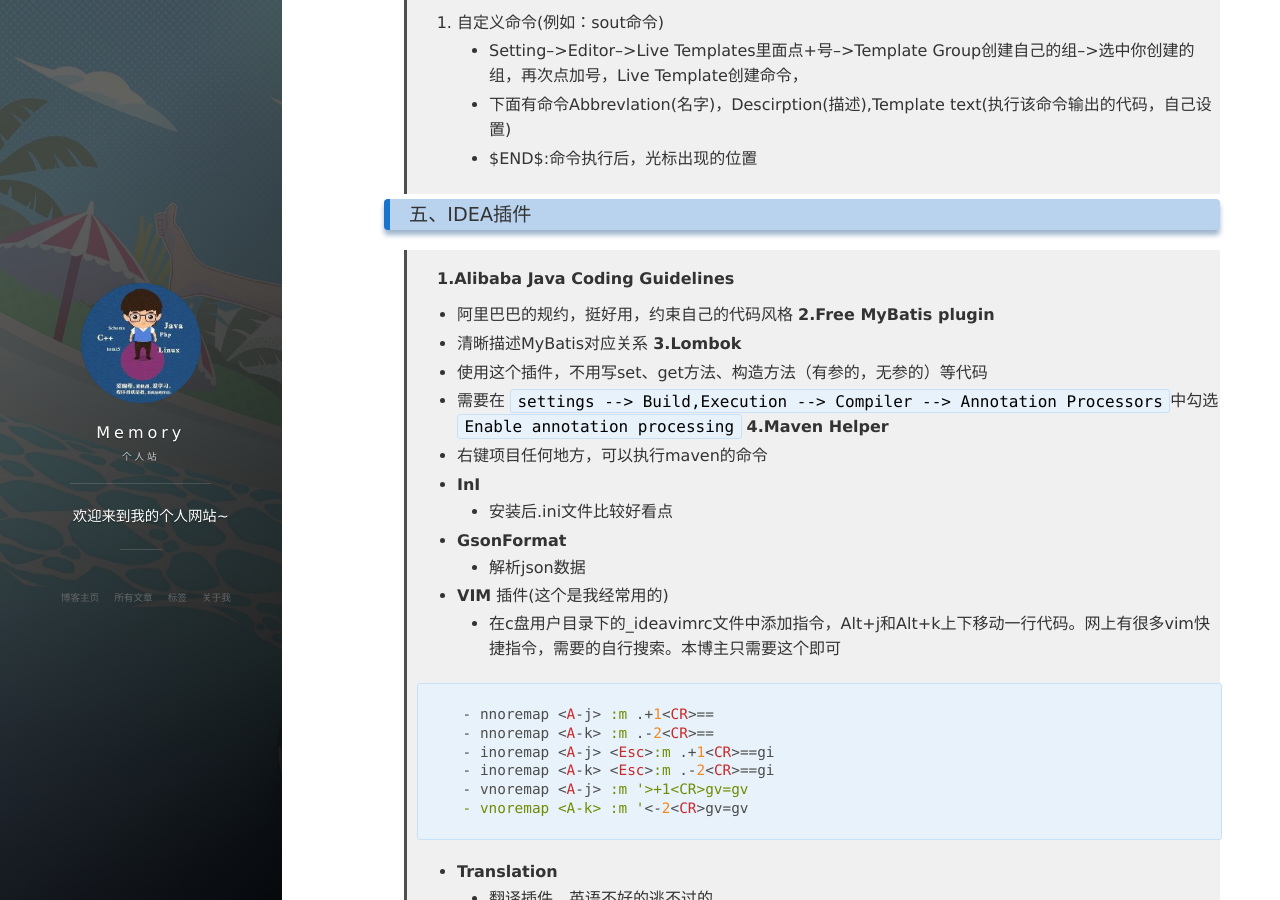
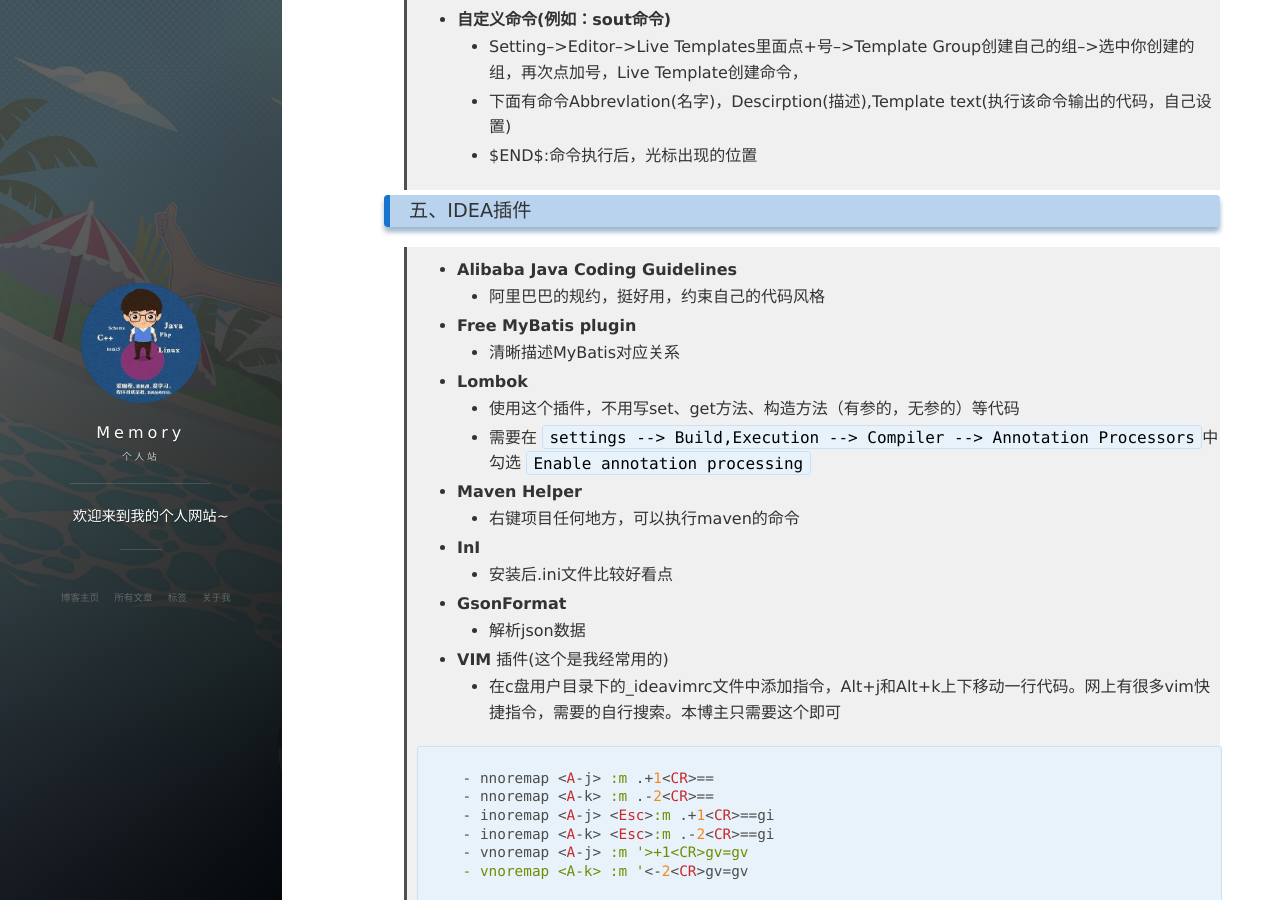
Before and after one commit to dhshenc/dhshenc.github.io, a Jekyll site: the page built from _posts/其他/2020-04-14-IDEA配置.md, in a window 1280 px wide and 900 px high, scrolled down 2096 px. Built offline with Jekyll 4.4.1, drawn with Linux system fonts in a browser that asks for light colours; nearby versions of some CDN libraries; comment, search, counter and statistics services are not loaded.

Commit message:
修改格式

````diff
--- a/_posts/其他/2020-04-14-IDEA配置.md
+++ b/_posts/其他/2020-04-14-IDEA配置.md
@@ -16,53 +16,53 @@ tag: IDEA配置
 
 ### 三、IDEA配置(找不到在设置里面搜索)
 
-> 1. 修改idea64.exe.vmoptions配置文件，根据自己的电脑内存修改（博主16g的内存)
+> * **修改idea64.exe.vmoptions配置文件，根据自己的电脑内存修改（博主16g的内存)**
 >   - Xms1024m  最小内存
 >   - Xmx2048m  最大内存
 >   - XX:ReservedCodeCacheSize=1024m  预留代码缓存的大小
 >   - Dfile.Encoding=utf-8
-> 2. 修改文件编码
+> * **修改文件编码**
 >   - file encodings选项下所有都修改为utf-8
-> 3. 修改编译版本
+> * **修改编译版本**
 >   - java complier --> project bytecode version --> 8
 >   - 我用的jdk版本1.8的
-> 4. 自动导报
+> * **自动导报**
 >   - auto import
 >       - nsert imports on pasts:默认ask,修改为all
 >       - add unambiguous imports on the fly，编写时自动导入
 >       - optimize imports on the fly(for current project)优化导入，这两个打上钩
-> 5. 代码补全
+> * **代码补全**
 >   - code completion
 >       - match case：去掉钩子，大小写都有提示
 >       - show the documentation popup in 1000 ms,打上钩子，写代码有提示
 >       - show parameter name hints on completion
 >       - show full method signatures 这两个也是代码提示，具体不清楚
-> 6. 修改代码提示快捷键
+> * **修改代码提示快捷键**
 >   - keymap-->搜索completion
 >   - 把Cyclic Expand Word快捷键删除，然后修改Basic --> Alt+/
 >   - 把Cyclic Expand Word(Backward)快捷键删除，然后修改SmartType --> Alt+Shift+/
-> 7. 不让IDEA自动更新
+> * **不让IDEA自动更新**
 >   - Update-->Automatically check updates for.钩子去掉
-> 8. 按住Ctrl+鼠标滑轮放大缩小代码
+> * **按住Ctrl+鼠标滑轮放大缩小代码**
 >   - Editor--> General--> Change font size(Zoom)with Ctrl+Mouse Wheel打上钩子，
-> 9. 鼠标移动上面有提示
+> * **鼠标移动上面有提示**
 >   - Editor-->General-->Show quick documentation on mouse move 打上钩子
-> 10. 共享内存，调试会快点
+> * **共享内存，调试会快点**
 >   - Build,Execution,Deployment-->Debugger 里面的Trasport选上Shared memory
-> 11. 修改代码选项卡的位置
+> * **修改代码选项卡的位置**
 >   - Editor-->Editor Tabs-->Tab placement
-> 12. 修改SQL方言，在Mapper文件中不会变黄色。感觉没什么用，里面不能出现SQL关键字
+> * **修改SQL方言，在Mapper文件中不会变黄色。感觉没什么用，里面不能出现SQL关键字**
 >   - Languages&Frameworks-->SQL Dialects--project/Global SQL dialect
-> 13. 在IDEA右下角显示内存使用情况，设置其他内存
+> * **在IDEA右下角显示内存使用情况，设置其他内存**
 >   - appearance----show memory indicator
 >   - Compiler-------Build process heap size (Mbytes)  : 1024
 >   - Maven--->Importing-----Vm options for importer:-Xmx1024m  需要将编译进程和Maven的堆值设置大一些
 
 ### 四、IDEA创建代码模板、注释、以及修改指令
 
-> 1. 创建代码模板
+> * **创建代码模板**
 >   - Setting-->Editor-->File and Code templates里面的Files,点加号
-> 2. 添加自己想要的注释
+> * **添加自己想要的注释**
 >   - Setting-->Editor-->File and Code templates里面的includes,File Header
 >   - 下面是博主的注释
 >
@@ -75,21 +75,21 @@ tag: IDEA配置
 >  * @Version      1.0
 >  */
 > ```
-> 3. 自定义命令(例如：sout命令)
+> * **自定义命令(例如：sout命令)**
 >   - Setting-->Editor-->Live Templates里面点+号-->Template Group创建自己的组-->选中你创建的组，再次点加号，Live Template创建命令，
 >   - 下面有命令Abbrevlation(名字)，Descirption(描述),Template text(执行该命令输出的代码，自己设置)
 >   - $END$:命令执行后，光标出现的位置
 
 ### 五、IDEA插件
 
-> **1.Alibaba Java Coding Guidelines**
+> * **Alibaba Java Coding Guidelines**
 >   - 阿里巴巴的规约，挺好用，约束自己的代码风格
-> **2.Free MyBatis plugin**
+> * **Free MyBatis plugin**
 >   - 清晰描述MyBatis对应关系
-> **3.Lombok**
+> * **Lombok**
 >   - 使用这个插件，不用写set、get方法、构造方法（有参的，无参的）等代码
 >   - 需要在 `settings --> Build,Execution --> Compiler --> Annotation Processors`中勾选 `Enable annotation processing`
-> **4.Maven Helper**
+> * **Maven Helper**
 >   - 右键项目任何地方，可以执行maven的命令
 > * **InI**
 >   - 安装后.ini文件比较好看点
````
